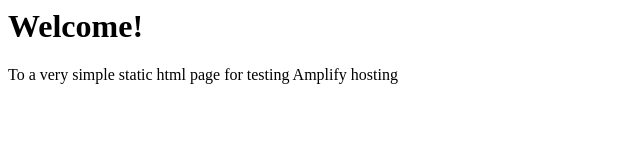
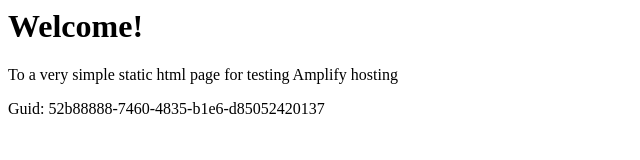
Before and after one commit to aws-aemilia-syd/Github-PR-Commit-Integration-Test-DoNotTouch-v1-preprod-ap-southeast-2, a website: page src/index.html in a window 1280 px wide. Shown: the whole page, without its empty margins (0-640 px from the left). Drawn offline with Linux system fonts and the light colour scheme.

Commit message:
commit from integ tests

```diff
--- a/src/index.html
+++ b/src/index.html
@@ -1,3 +1,5 @@
+
+
 <html lang="en">
 
 <head>
@@ -10,6 +12,6 @@
 <body>
     <h1>Welcome!</h1>
     <p>To a very simple static html page for testing Amplify hosting</p>
-</body>
+    <p>Guid: 52b88888-7460-4835-b1e6-d85052420137</p></body>
 
 </html>
```
